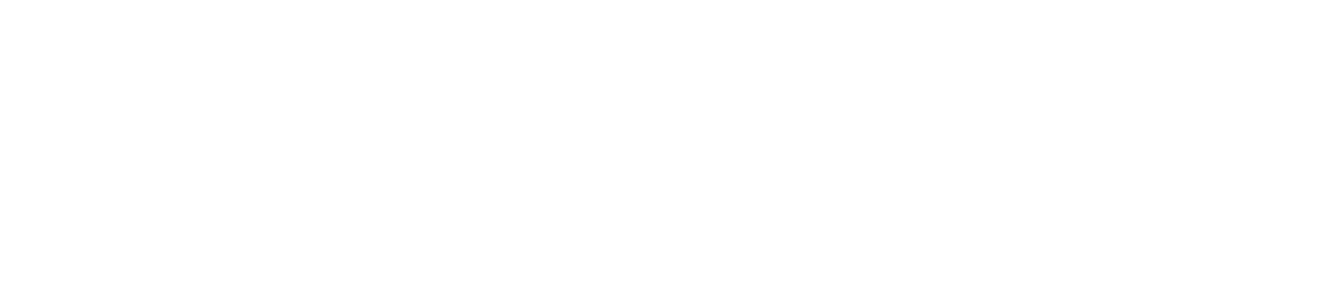
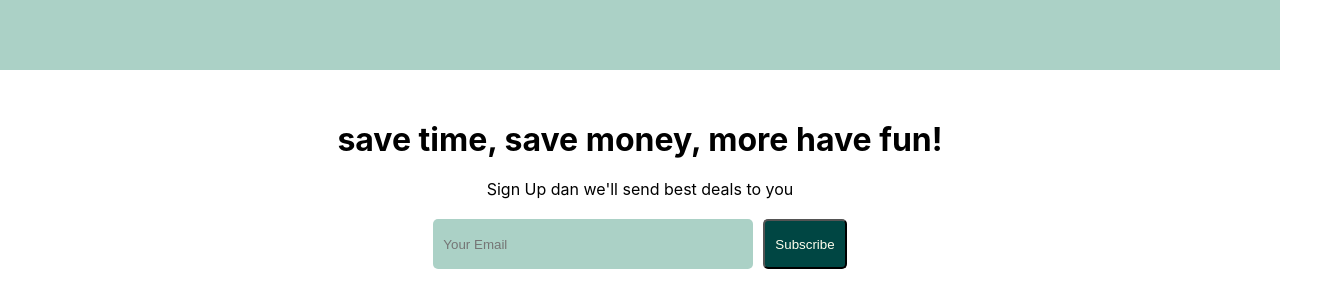
Before and after one commit to rickyfriady/react-booking-app, a React (Create React App) app: page / in a window 1280 px wide. Shown: the part 1517-1824 px from the top of the page, 1330 px wide, since content can reach past the window. Before the commit the page ends 1503 px from the top, so only its background shows below. Built offline with nearby package versions, Linux system fonts and the light colour scheme.

Commit message:
Update Home Page and Make Email List Components 1. delete border: none on home css 2. add emaillist components on home page 3. make EmailList Components

```diff
--- /dev/null
+++ b/src/components/EmailList/EmailList.jsx
@@ -0,0 +1,16 @@
+import './emaillist.css'
+
+const EmailList = () => {
+  return (
+    <div className='email'>
+      <h1 className="email-title">save time, save money, more have fun!</h1>
+      <span className='email-desc'>Sign Up dan we'll send best deals to you</span>
+      <div className="email-input-container">
+        <input type="text" placeholder='Your Email'/>
+        <button>Subscribe</button>
+      </div>
+    </div>
+  )
+}
+
+export default EmailList
--- /dev/null
+++ b/src/components/EmailList/emaillist.css
@@ -0,0 +1,30 @@
+.email {
+    width: 100%;
+    margin-top: 50px;
+    background-color: white;
+    display: flex;
+    flex-direction: column;
+    align-items: center;
+    gap: 20px;
+    padding: 50px;
+}
+
+.email-input-container > input {
+    width: 300px;
+    height: 30px;
+    padding: 10px;
+    border: none;
+    margin-right: 10px;
+    background-color: #abd1c6;
+    border-radius: 5px;
+}
+
+.email-input-container > button {
+    height: 50px;
+    background-color: #004643;
+    color: #ffffee;
+    font-weight: 500;
+    padding: 0 10px;
+    border-radius: 5px;
+    cursor: pointer;
+}
--- a/src/pages/Home/Home.jsx
+++ b/src/pages/Home/Home.jsx
@@ -1,4 +1,5 @@
 import React from 'react'
+import EmailList from '../../components/EmailList/EmailList';
 import Featured from '../../components/Featured/Featured';
 import FeaturedProperty from '../../components/FeaturedProperty/FeaturedProperty';
 import Header from '../../components/Header/Header'
@@ -17,6 +18,7 @@
         <PropertyList/>
         <h1 className="home-title">Home guest love</h1>
         <FeaturedProperty/>
+        <EmailList/>
       </div>
     </div>
   )
--- a/src/pages/Home/home.css
+++ b/src/pages/Home/home.css
@@ -3,7 +3,6 @@
 body {
     margin: 0;
     padding: 0;
-    border: none;
 }
 
 .home-container {
```
